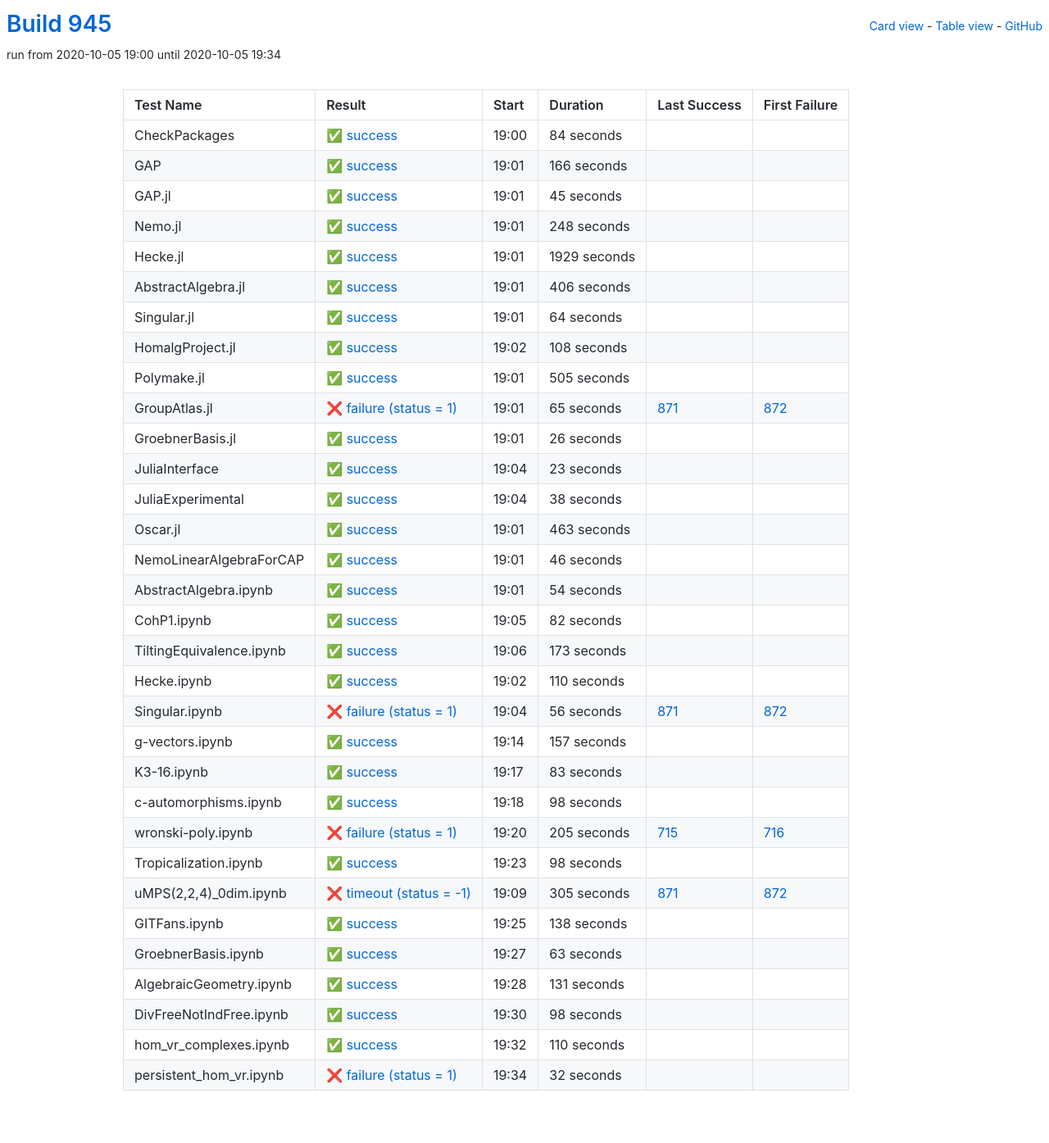
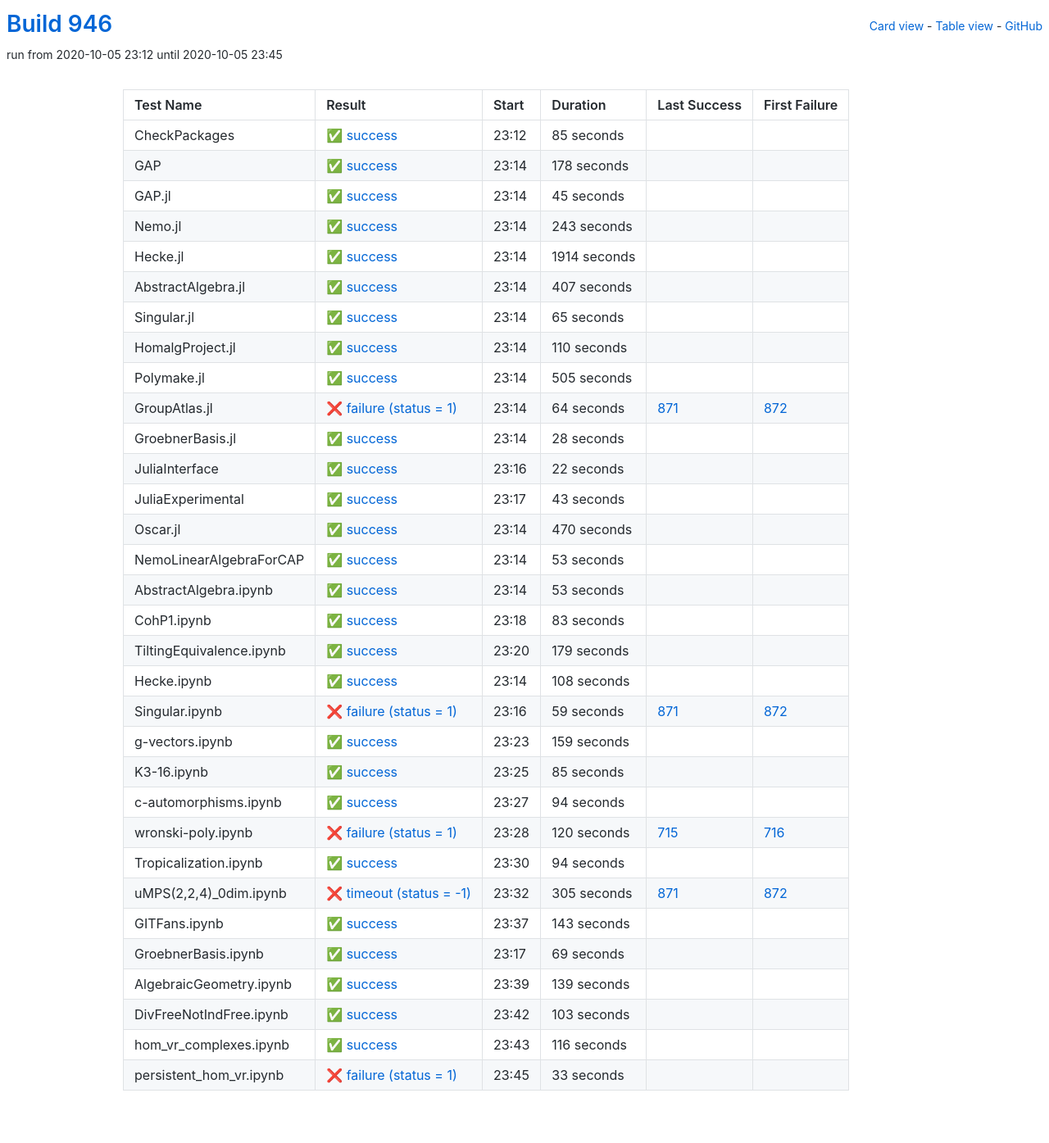
Before and after one commit to oscar-system/oscar-ci-status-stable, a Jekyll site: the page built from table.html, in a window 1280 px wide. Shown: the whole page at 82% size. Built offline with Jekyll 4.4.1, drawn with Linux system fonts in a browser that asks for light colours.

Commit message:
Build #946

```diff
--- a/_data/ci.yml
+++ b/_data/ci.yml
@@ -1,6 +1,6 @@
 ---
-build: 945
-build_url: https://oscarci.mathematik.uni-kl.de/job/oscar-stable/945/
+build: 946
+build_url: https://oscarci.mathematik.uni-kl.de/job/oscar-stable/946/
 job: oscar-stable
 organization: oscar-system
 repo: oscar-ci-status-stable
@@ -8,32 +8,32 @@ repourl: https://github.com/oscar-system/oscar-ci-status-stable
 tests:
 - name: CheckPackages
   id: checkpackages
-  log: https://oscarci.mathematik.uni-kl.de/job/oscar-stable/945/artifact/logs/build-945/CheckPackages.log
-  start: 2020-10-05 19:00
+  log: https://oscarci.mathematik.uni-kl.de/job/oscar-stable/946/artifact/logs/build-946/CheckPackages.log
+  start: 2020-10-05 23:12
   success: true
   exitcode: 0
   status: success
-  duration: 84
+  duration: 85
   last_success: false
   last_success_url:
   first_failure: false
   first_failure_url:
 - name: GAP
   id: gap
-  log: https://oscarci.mathematik.uni-kl.de/job/oscar-stable/945/artifact/logs/build-945/GAP.log
-  start: 2020-10-05 19:01
+  log: https://oscarci.mathematik.uni-kl.de/job/oscar-stable/946/artifact/logs/build-946/GAP.log
+  start: 2020-10-05 23:14
   success: true
   exitcode: 0
   status: success
-  duration: 166
+  duration: 178
   last_success: false
   last_success_url:
   first_failure: false
   first_failure_url:
 - name: GAP.jl
   id: gap-jl
-  log: https://oscarci.mathematik.uni-kl.de/job/oscar-stable/945/artifact/logs/build-945/GAP.jl.log
-  start: 2020-10-05 19:01
+  log: https://oscarci.mathematik.uni-kl.de/job/oscar-stable/946/artifact/logs/build-946/GAP.jl.log
+  start: 2020-10-05 23:14
   success: true
   exitcode: 0
   status: success
@@ -44,68 +44,68 @@ tests:
   first_failure_url:
 - name: Nemo.jl
   id: nemo-jl
-  log: https://oscarci.mathematik.uni-kl.de/job/oscar-stable/945/artifact/logs/build-945/Nemo.jl.log
-  start: 2020-10-05 19:01
+  log: https://oscarci.mathematik.uni-kl.de/job/oscar-stable/946/artifact/logs/build-946/Nemo.jl.log
+  start: 2020-10-05 23:14
   success: true
   exitcode: 0
   status: success
-  duration: 248
+  duration: 243
   last_success: false
   last_success_url:
   first_failure: false
   first_failure_url:
 - name: Hecke.jl
   id: hecke-jl
-  log: https://oscarci.mathematik.uni-kl.de/job/oscar-stable/945/artifact/logs/build-945/Hecke.jl.log
-  start: 2020-10-05 19:01
+  log: https://oscarci.mathematik.uni-kl.de/job/oscar-stable/946/artifact/logs/build-946/Hecke.jl.log
+  start: 2020-10-05 23:14
   success: true
   exitcode: 0
   status: success
-  duration: 1929
+  duration: 1914
   last_success: false
   last_success_url:
   first_failure: false
   first_failure_url:
 - name: AbstractAlgebra.jl
   id: abstractalgebra-jl
-  log: https://oscarci.mathematik.uni-kl.de/job/oscar-stable/945/artifact/logs/build-945/AbstractAlgebra.jl.log
-  start: 2020-10-05 19:01
+  log: https://oscarci.mathematik.uni-kl.de/job/oscar-stable/946/artifact/logs/build-946/AbstractAlgebra.jl.log
+  start: 2020-10-05 23:14
   success: true
   exitcode: 0
   status: success
-  duration: 406
+  duration: 407
   last_success: false
   last_success_url:
   first_failure: false
   first_failure_url:
 - name: Singular.jl
   id: singular-jl
-  log: https://oscarci.mathematik.uni-kl.de/job/oscar-stable/945/artifact/logs/build-945/Singular.jl.log
-  start: 2020-10-05 19:01
+  log: https://oscarci.mathematik.uni-kl.de/job/oscar-stable/946/artifact/logs/build-946/Singular.jl.log
+  start: 2020-10-05 23:14
   success: true
   exitcode: 0
   status: success
-  duration: 64
+  duration: 65
   last_success: false
   last_success_url:
   first_failure: false
   first_failure_url:
 - name: HomalgProject.jl
   id: homalgproject-jl
-  log: https://oscarci.mathematik.uni-kl.de/job/oscar-stable/945/artifact/logs/build-945/HomalgProject.jl.log
-  start: 2020-10-05 19:02
+  log: https://oscarci.mathematik.uni-kl.de/job/oscar-stable/946/artifact/logs/build-946/HomalgProject.jl.log
+  start: 2020-10-05 23:14
   success: true
   exitcode: 0
   status: success
-  duration: 108
+  duration: 110
   last_success: false
   last_success_url:
   first_failure: false
   first_failure_url:
 - name: Polymake.jl
   id: polymake-jl
-  log: https://oscarci.mathematik.uni-kl.de/job/oscar-stable/945/artifact/logs/build-945/Polymake.jl.log
-  start: 2020-10-05 19:01
+  log: https://oscarci.mathematik.uni-kl.de/job/oscar-stable/946/artifact/logs/build-946/Polymake.jl.log
+  start: 2020-10-05 23:14
   success: true
   exitcode: 0
   status: success
@@ -116,152 +116,92 @@ tests:
   first_failure_url:
 - name: GroupAtlas.jl
   id: groupatlas-jl
-  log: https://oscarci.mathematik.uni-kl.de/job/oscar-stable/945/artifact/logs/build-945/GroupAtlas.jl.log
-  start: 2020-10-05 19:01
+  log: https://oscarci.mathematik.uni-kl.de/job/oscar-stable/946/artifact/logs/build-946/GroupAtlas.jl.log
+  start: 2020-10-05 23:14
   success: false
   exitcode: 1
   status: failure
-  duration: 65
+  duration: 64
   last_success: 871
   last_success_url: https://oscarci.mathematik.uni-kl.de/job/oscar-stable/871/
   first_failure: 872
   first_failure_url: https://oscarci.mathematik.uni-kl.de/job/oscar-stable/872/
 - name: GroebnerBasis.jl
   id: groebnerbasis-jl
-  log: https://oscarci.mathematik.uni-kl.de/job/oscar-stable/945/artifact/logs/build-945/GroebnerBasis.jl.log
-  start: 2020-10-05 19:01
+  log: https://oscarci.mathematik.uni-kl.de/job/oscar-stable/946/artifact/logs/build-946/GroebnerBasis.jl.log
+  start: 2020-10-05 23:14
   success: true
   exitcode: 0
   status: success
-  duration: 26
+  duration: 28
   last_success: false
   last_success_url:
   first_failure: false
   first_failure_url:
 - name: JuliaInterface
   id: juliainterface
-  log: https://oscarci.mathematik.uni-kl.de/job/oscar-stable/945/artifact/logs/build-945/JuliaInterface.log
-  start: 2020-10-05 19:04
+  log: https://oscarci.mathematik.uni-kl.de/job/oscar-stable/946/artifact/logs/build-946/JuliaInterface.log
+  start: 2020-10-05 23:16
   success: true
   exitcode: 0
   status: success
-  duration: 23
+  duration: 22
   last_success: false
   last_success_url:
   first_failure: false
   first_failure_url:
 - name: JuliaExperimental
   id: juliaexperimental
-  log: https://oscarci.mathematik.uni-kl.de/job/oscar-stable/945/artifact/logs/build-945/JuliaExperimental.log
-  start: 2020-10-05 19:04
+  log: https://oscarci.mathematik.uni-kl.de/job/oscar-stable/946/artifact/logs/build-946/JuliaExperimental.log
+  start: 2020-10-05 23:17
   success: true
   exitcode: 0
   status: success
-  duration: 38
+  duration: 43
   last_success: false
   last_success_url:
   first_failure: false
   first_failure_url:
 - name: Oscar.jl
   id: oscar-jl
-  log: https://oscarci.mathematik.uni-kl.de/job/oscar-stable/945/artifact/logs/build-945/Oscar.jl.log
-  start: 2020-10-05 19:01
+  log: https://oscarci.mathematik.uni-kl.de/job/oscar-stable/946/artifact/logs/build-946/Oscar.jl.log
+  start: 2020-10-05 23:14
   success: true
   exitcode: 0
   status: success
-  duration: 463
+  duration: 470
   last_success: false
   last_success_url:
   first_failure: false
   first_failure_url:
 - name: NemoLinearAlgebraForCAP
   id: nemolinearalgebraforcap
-  log: https://oscarci.mathematik.uni-kl.de/job/oscar-stable/945/artifact/logs/build-945/NemoLinearAlgebraForCAP.log
-  start: 2020-10-05 19:01
+  log: https://oscarci.mathematik.uni-kl.de/job/oscar-stable/946/artifact/logs/build-946/NemoLinearAlgebraForCAP.log
+  start: 2020-10-05 23:14
   success: true
   exitcode: 0
   status: success
-  duration: 46
+  duration: 53
   last_success: false
   last_success_url:
   first_failure: false
   first_failure_url:
 - name: AbstractAlgebra.ipynb
   id: abstractalgebra-ipynb
-  log: https://oscarci.mathematik.uni-kl.de/job/oscar-stable/945/artifact/logs/build-945/AbstractAlgebra.ipynb.log
-  start: 2020-10-05 19:01
+  log: https://oscarci.mathematik.uni-kl.de/job/oscar-stable/946/artifact/logs/build-946/AbstractAlgebra.ipynb.log
+  start: 2020-10-05 23:14
   success: true
   exitcode: 0
   status: success
-  duration: 54
+  duration: 53
   last_success: false
   last_success_url:
   first_failure: false
   first_failure_url:
 - name: CohP1.ipynb
   id: cohp1-ipynb
-  log: https://oscarci.mathematik.uni-kl.de/job/oscar-stable/945/artifact/logs/build-945/CohP1.ipynb.log
-  start: 2020-10-05 19:05
-  success: true
-  exitcode: 0
-  status: success
-  duration: 82
-  last_success: false
-  last_success_url:
-  first_failure: false
-  first_failure_url:
-- name: TiltingEquivalence.ipynb
-  id: tiltingequivalence-ipynb
-  log: https://oscarci.mathematik.uni-kl.de/job/oscar-stable/945/artifact/logs/build-945/TiltingEquivalence.ipynb.log
-  start: 2020-10-05 19:06
-  success: true
-  exitcode: 0
-  status: success
-  duration: 173
-  last_success: false
-  last_success_url:
-  first_failure: false
-  first_failure_url:
-- name: Hecke.ipynb
-  id: hecke-ipynb
-  log: https://oscarci.mathematik.uni-kl.de/job/oscar-stable/945/artifact/logs/build-945/Hecke.ipynb.log
-  start: 2020-10-05 19:02
-  success: true
-  exitcode: 0
-  status: success
-  duration: 110
-  last_success: false
-  last_success_url:
-  first_failure: false
-  first_failure_url:
-- name: Singular.ipynb
-  id: singular-ipynb
-  log: https://oscarci.mathematik.uni-kl.de/job/oscar-stable/945/artifact/logs/build-945/Singular.ipynb.log
-  start: 2020-10-05 19:04
-  success: false
-  exitcode: 1
-  status: failure
-  duration: 56
-  last_success: 871
-  last_success_url: https://oscarci.mathematik.uni-kl.de/job/oscar-stable/871/
-  first_failure: 872
-  first_failure_url: https://oscarci.mathematik.uni-kl.de/job/oscar-stable/872/
-- name: g-vectors.ipynb
-  id: g-vectors-ipynb
-  log: https://oscarci.mathematik.uni-kl.de/job/oscar-stable/945/artifact/logs/build-945/g-vectors.ipynb.log
-  start: 2020-10-05 19:14
-  success: true
-  exitcode: 0
-  status: success
-  duration: 157
-  last_success: false
-  last_success_url:
-  first_failure: false
-  first_failure_url:
-- name: K3-16.ipynb
-  id: k3-16-ipynb
-  log: https://oscarci.mathematik.uni-kl.de/job/oscar-stable/945/artifact/logs/build-945/K3-16.ipynb.log
-  start: 2020-10-05 19:17
+  log: https://oscarci.mathematik.uni-kl.de/job/oscar-stable/946/artifact/logs/build-946/CohP1.ipynb.log
+  start: 2020-10-05 23:18
   success: true
   exitcode: 0
   status: success
@@ -270,46 +210,106 @@ tests:
   last_success_url:
   first_failure: false
   first_failure_url:
-- name: c-automorphisms.ipynb
-  id: c-automorphisms-ipynb
-  log: https://oscarci.mathematik.uni-kl.de/job/oscar-stable/945/artifact/logs/build-945/c-automorphisms.ipynb.log
-  start: 2020-10-05 19:18
+- name: TiltingEquivalence.ipynb
+  id: tiltingequivalence-ipynb
+  log: https://oscarci.mathematik.uni-kl.de/job/oscar-stable/946/artifact/logs/build-946/TiltingEquivalence.ipynb.log
+  start: 2020-10-05 23:20
   success: true
   exitcode: 0
   status: success
-  duration: 98
+  duration: 179
+  last_success: false
+  last_success_url:
+  first_failure: false
+  first_failure_url:
+- name: Hecke.ipynb
+  id: hecke-ipynb
+  log: https://oscarci.mathematik.uni-kl.de/job/oscar-stable/946/artifact/logs/build-946/Hecke.ipynb.log
+  start: 2020-10-05 23:14
+  success: true
+  exitcode: 0
+  status: success
+  duration: 108
+  last_success: false
+  last_success_url:
+  first_failure: false
+  first_failure_url:
+- name: Singular.ipynb
+  id: singular-ipynb
+  log: https://oscarci.mathematik.uni-kl.de/job/oscar-stable/946/artifact/logs/build-946/Singular.ipynb.log
+  start: 2020-10-05 23:16
+  success: false
+  exitcode: 1
+  status: failure
+  duration: 59
+  last_success: 871
+  last_success_url: https://oscarci.mathematik.uni-kl.de/job/oscar-stable/871/
+  first_failure: 872
+  first_failure_url: https://oscarci.mathematik.uni-kl.de/job/oscar-stable/872/
+- name: g-vectors.ipynb
+  id: g-vectors-ipynb
+  log: https://oscarci.mathematik.uni-kl.de/job/oscar-stable/946/artifact/logs/build-946/g-vectors.ipynb.log
+  start: 2020-10-05 23:23
+  success: true
+  exitcode: 0
+  status: success
+  duration: 159
+  last_success: false
+  last_success_url:
+  first_failure: false
+  first_failure_url:
+- name: K3-16.ipynb
+  id: k3-16-ipynb
+  log: https://oscarci.mathematik.uni-kl.de/job/oscar-stable/946/artifact/logs/build-946/K3-16.ipynb.log
+  start: 2020-10-05 23:25
+  success: true
+  exitcode: 0
+  status: success
+  duration: 85
+  last_success: false
+  last_success_url:
+  first_failure: false
+  first_failure_url:
+- name: c-automorphisms.ipynb
+  id: c-automorphisms-ipynb
+  log: https://oscarci.mathematik.uni-kl.de/job/oscar-stable/946/artifact/logs/build-946/c-automorphisms.ipynb.log
+  start: 2020-10-05 23:27
+  success: true
+  exitcode: 0
+  status: success
+  duration: 94
   last_success: false
   last_success_url:
   first_failure: false
   first_failure_url:
 - name: wronski-poly.ipynb
   id: wronski-poly-ipynb
-  log: https://oscarci.mathematik.uni-kl.de/job/oscar-stable/945/artifact/logs/build-945/wronski-poly.ipynb.log
-  start: 2020-10-05 19:20
+  log: https://oscarci.mathematik.uni-kl.de/job/oscar-stable/946/artifact/logs/build-946/wronski-poly.ipynb.log
+  start: 2020-10-05 23:28
   success: false
   exitcode: 1
   status: failure
-  duration: 205
+  duration: 120
   last_success: 715
   last_success_url: https://oscarci.mathematik.uni-kl.de/job/oscar-stable/715/
   first_failure: 716
   first_failure_url: https://oscarci.mathematik.uni-kl.de/job/oscar-stable/716/
 - name: Tropicalization.ipynb
   id: tropicalization-ipynb
-  log: https://oscarci.mathematik.uni-kl.de/job/oscar-stable/945/artifact/logs/build-945/Tropicalization.ipynb.log
-  start: 2020-10-05 19:23
+  log: https://oscarci.mathematik.uni-kl.de/job/oscar-stable/946/artifact/logs/build-946/Tropicalization.ipynb.log
+  start: 2020-10-05 23:30
   success: true
   exitcode: 0
   status: success
-  duration: 98
+  duration: 94
   last_success: false
   last_success_url:
   first_failure: false
   first_failure_url:
 - name: uMPS(2,2,4)_0dim.ipynb
   id: umps-2-2-4-0dim-ipynb
-  log: https://oscarci.mathematik.uni-kl.de/job/oscar-stable/945/artifact/logs/build-945/uMPS-2-2-4-_0dim.ipynb.log
-  start: 2020-10-05 19:09
+  log: https://oscarci.mathematik.uni-kl.de/job/oscar-stable/946/artifact/logs/build-946/uMPS-2-2-4-_0dim.ipynb.log
+  start: 2020-10-05 23:32
   success: false
   exitcode: -1
   status: timeout
@@ -320,72 +320,72 @@ tests:
   first_failure_url: https://oscarci.mathematik.uni-kl.de/job/oscar-stable/872/
 - name: GITFans.ipynb
   id: gitfans-ipynb
-  log: https://oscarci.mathematik.uni-kl.de/job/oscar-stable/945/artifact/logs/build-945/GITFans.ipynb.log
-  start: 2020-10-05 19:25
+  log: https://oscarci.mathematik.uni-kl.de/job/oscar-stable/946/artifact/logs/build-946/GITFans.ipynb.log
+  start: 2020-10-05 23:37
   success: true
   exitcode: 0
   status: success
-  duration: 138
+  duration: 143
   last_success: false
   last_success_url:
   first_failure: false
   first_failure_url:
 - name: GroebnerBasis.ipynb
   id: groebnerbasis-ipynb
-  log: https://oscarci.mathematik.uni-kl.de/job/oscar-stable/945/artifact/logs/build-945/GroebnerBasis.ipynb.log
-  start: 2020-10-05 19:27
+  log: https://oscarci.mathematik.uni-kl.de/job/oscar-stable/946/artifact/logs/build-946/GroebnerBasis.ipynb.log
+  start: 2020-10-05 23:17
   success: true
   exitcode: 0
   status: success
-  duration: 63
+  duration: 69
   last_success: false
   last_success_url:
   first_failure: false
   first_failure_url:
 - name: AlgebraicGeometry.ipynb
   id: algebraicgeometry-ipynb
-  log: https://oscarci.mathematik.uni-kl.de/job/oscar-stable/945/artifact/logs/build-945/AlgebraicGeometry.ipynb.log
-  start: 2020-10-05 19:28
+  log: https://oscarci.mathematik.uni-kl.de/job/oscar-stable/946/artifact/logs/build-946/AlgebraicGeometry.ipynb.log
+  start: 2020-10-05 23:39
   success: true
   exitcode: 0
   status: success
-  duration: 131
+  duration: 139
   last_success: false
   last_success_url:
   first_failure: false
   first_failure_url:
 - name: DivFreeNotIndFree.ipynb
   id: divfreenotindfree-ipynb
-  log: https://oscarci.mathematik.uni-kl.de/job/oscar-stable/945/artifact/logs/build-945/DivFreeNotIndFree.ipynb.log
-  start: 2020-10-05 19:30
+  log: https://oscarci.mathematik.uni-kl.de/job/oscar-stable/946/artifact/logs/build-946/DivFreeNotIndFree.ipynb.log
+  start: 2020-10-05 23:42
   success: true
   exitcode: 0
   status: success
-  duration: 98
+  duration: 103
   last_success: false
   last_success_url:
   first_failure: false
   first_failure_url:
 - name: hom_vr_complexes.ipynb
   id: hom-vr-complexes-ipynb
-  log: https://oscarci.mathematik.uni-kl.de/job/oscar-stable/945/artifact/logs/build-945/hom_vr_complexes.ipynb.log
-  start: 2020-10-05 19:32
+  log: https://oscarci.mathematik.uni-kl.de/job/oscar-stable/946/artifact/logs/build-946/hom_vr_complexes.ipynb.log
+  start: 2020-10-05 23:43
   success: true
   exitcode: 0
   status: success
-  duration: 110
+  duration: 116
   last_success: false
   last_success_url:
   first_failure: false
   first_failure_url:
 - name: persistent_hom_vr.ipynb
   id: persistent-hom-vr-ipynb
-  log: https://oscarci.mathematik.uni-kl.de/job/oscar-stable/945/artifact/logs/build-945/persistent_hom_vr.ipynb.log
-  start: 2020-10-05 19:34
+  log: https://oscarci.mathematik.uni-kl.de/job/oscar-stable/946/artifact/logs/build-946/persistent_hom_vr.ipynb.log
+  start: 2020-10-05 23:45
   success: false
   exitcode: 1
   status: failure
-  duration: 32
+  duration: 33
   last_success: false
   last_success_url:
   first_failure: false
```
Also changed, not shown: README.md.
